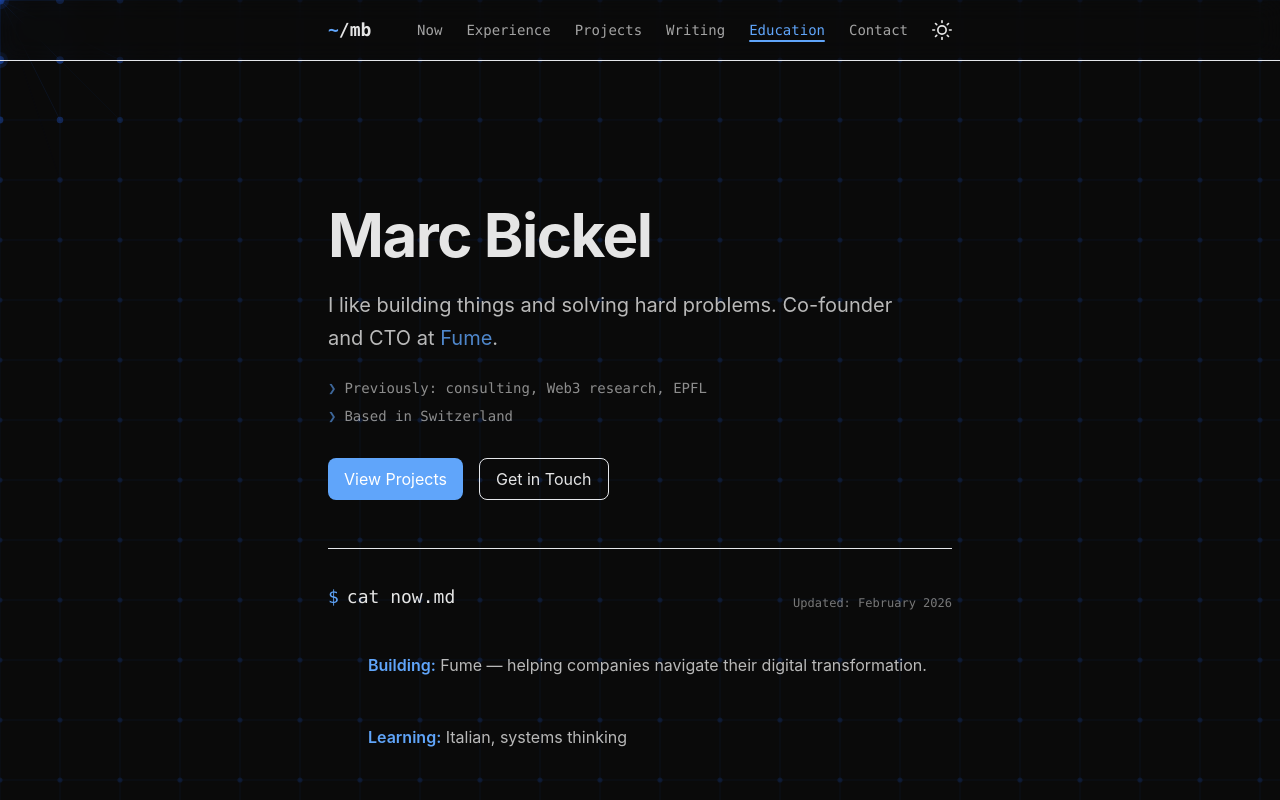
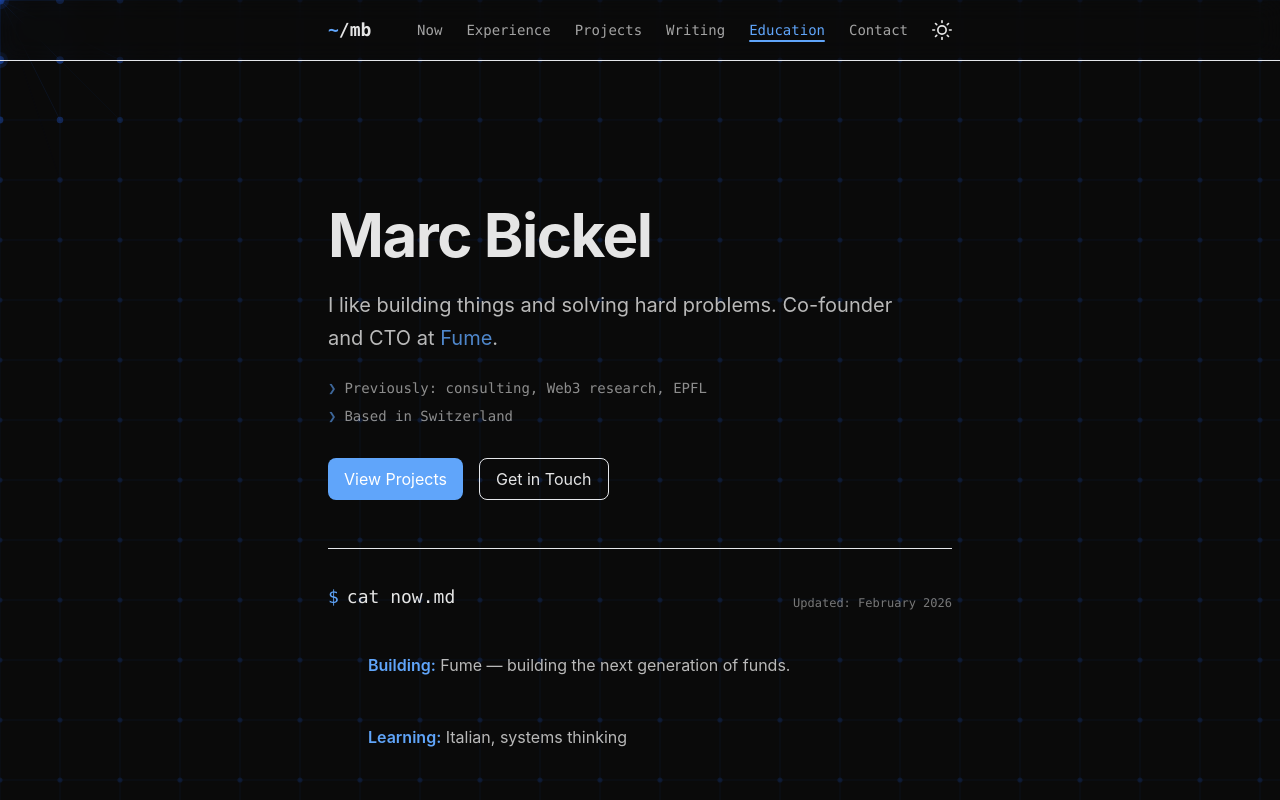
Before and after one commit to MarcBickel/personal-website, a Next.js app: page / in a window 1280 px wide. Shown: the top 800 px of the page. Built offline with nearby package versions, Linux system fonts and the light colour scheme.

Commit message:
Update Fume description to match actual mission

```diff
--- a/components/sections/Now.tsx
+++ b/components/sections/Now.tsx
@@ -13,7 +13,7 @@ const languages = [
 
 export default function Now() {
   const items = [
-    { label: 'Building', value: 'Fume — helping companies navigate their digital transformation.' },
+    { label: 'Building', value: 'Fume — building the next generation of funds.' },
     { label: 'Learning', value: 'Italian, systems thinking' },
     { label: 'Reading', value: 'Currently working through my backlog' },
     { label: 'Thinking about', value: 'How AI changes the way we build software' },
```
Also changed, not shown: public/llms-full-text.txt.
